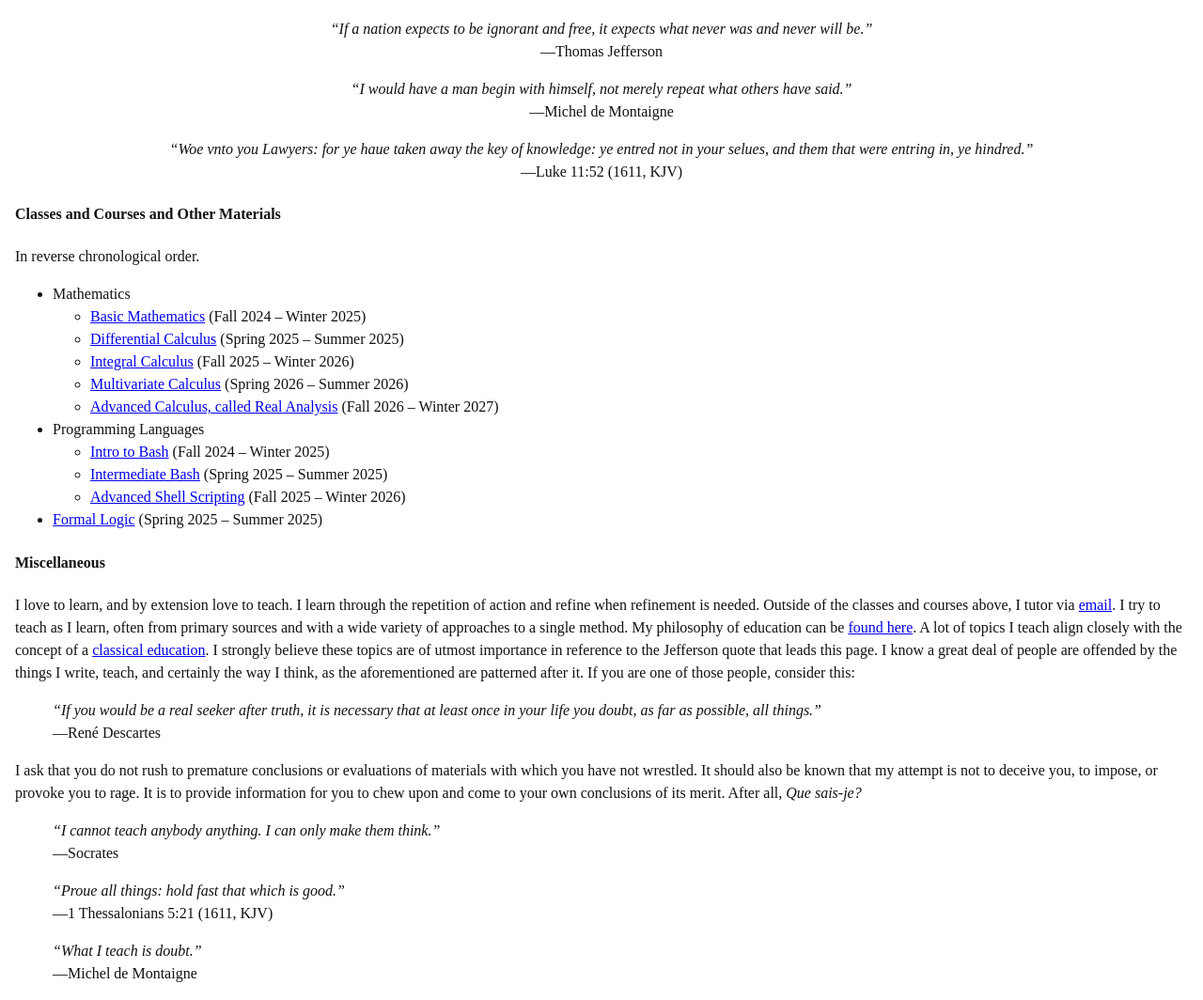
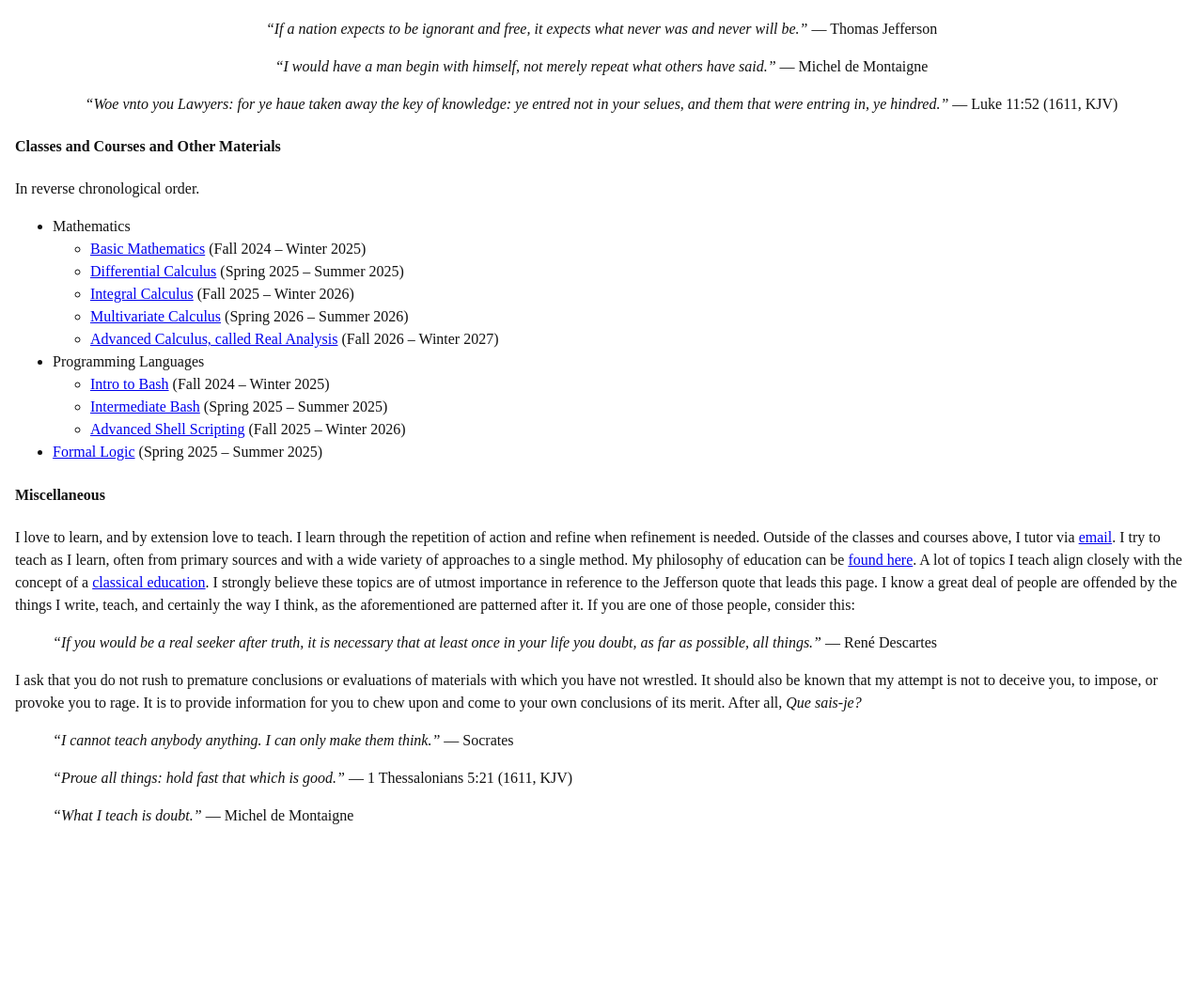
Before and after one commit to krisyotam/teaching, a plain HTML site: page index.html in a window 1280 px wide. Shown: the part 112-1176 px from the top of the page at 94% size. After the commit the page ends 1008 px from the top, so only its background shows below. Drawn offline with Linux system fonts and the light colour scheme.

Commit message:
attribution inline, no gaps between stacked quotes

```diff
--- a/index.html
+++ b/index.html
@@ -12,14 +12,9 @@
 
 <h1>Teaching</h1>
 
-<blockquote><center><em>&ldquo;If a nation expects to be ignorant and free, it expects what never was and never will be.&rdquo;</em>
-<br>&mdash;Thomas Jefferson</center></blockquote>
-
-<blockquote><center><em>&ldquo;I would have a man begin with himself, not merely repeat what others have said.&rdquo;</em>
-<br>&mdash;Michel de Montaigne</center></blockquote>
-
-<blockquote><center><em>&ldquo;Woe vnto you Lawyers: for ye haue taken away the key of knowledge: ye entred not in your selues, and them that were entring in, ye hindred.&rdquo;</em>
-<br>&mdash;Luke 11:52 (1611, KJV)</center></blockquote>
+<blockquote><center><em>&ldquo;If a nation expects to be ignorant and free, it expects what never was and never will be.&rdquo;</em> &mdash; Thomas Jefferson</center></blockquote>
+<blockquote><center><em>&ldquo;I would have a man begin with himself, not merely repeat what others have said.&rdquo;</em> &mdash; Michel de Montaigne</center></blockquote>
+<blockquote><center><em>&ldquo;Woe vnto you Lawyers: for ye haue taken away the key of knowledge: ye entred not in your selues, and them that were entring in, ye hindred.&rdquo;</em> &mdash; Luke 11:52 (1611, KJV)</center></blockquote>
 
 <h4>Classes and Courses and Other Materials</h4>
 
@@ -47,19 +42,13 @@ In reverse chronological order.
 
 <p>I love to learn, and by extension love to teach. I learn through the repetition of action and refine when refinement is needed. Outside of the classes and courses above, I tutor via <a href="email.html">email</a>. I try to teach as I learn, often from primary sources and with a wide variety of approaches to a single method. My philosophy of education can be <a href="https://krisyotam.com/a-treatise-on-education" target="_blank">found here</a>. A lot of topics I teach align closely with the concept of a <a href="https://en.wikipedia.org/wiki/Classical_education_movement" target="_blank">classical education</a>. I strongly believe these topics are of utmost importance in reference to the Jefferson quote that leads this page. I know a great deal of people are offended by the things I write, teach, and certainly the way I think, as the aforementioned are patterned after it. If you are one of those people, consider this:
 
-<blockquote><em>&ldquo;If you would be a real seeker after truth, it is necessary that at least once in your life you doubt, as far as possible, all things.&rdquo;</em>
-<br>&mdash;Ren&eacute; Descartes</blockquote>
+<blockquote><em>&ldquo;If you would be a real seeker after truth, it is necessary that at least once in your life you doubt, as far as possible, all things.&rdquo;</em> &mdash; Ren&eacute; Descartes</blockquote>
 
 <p>I ask that you do not rush to premature conclusions or evaluations of materials with which you have not wrestled. It should also be known that my attempt is not to deceive you, to impose, or provoke you to rage. It is to provide information for you to chew upon and come to your own conclusions of its merit. After all, <em>Que sais-je?</em>
 
-<blockquote><em>&ldquo;I cannot teach anybody anything. I can only make them think.&rdquo;</em>
-<br>&mdash;Socrates</blockquote>
-
-<blockquote><em>&ldquo;Proue all things: hold fast that which is good.&rdquo;</em>
-<br>&mdash;1 Thessalonians 5:21 (1611, KJV)</blockquote>
-
-<blockquote><em>&ldquo;What I teach is doubt.&rdquo;</em>
-<br>&mdash;Michel de Montaigne</blockquote>
+<blockquote><em>&ldquo;I cannot teach anybody anything. I can only make them think.&rdquo;</em> &mdash; Socrates</blockquote>
+<blockquote><em>&ldquo;Proue all things: hold fast that which is good.&rdquo;</em> &mdash; 1 Thessalonians 5:21 (1611, KJV)</blockquote>
+<blockquote><em>&ldquo;What I teach is doubt.&rdquo;</em> &mdash; Michel de Montaigne</blockquote>
 
 </body>
 </html>
```
